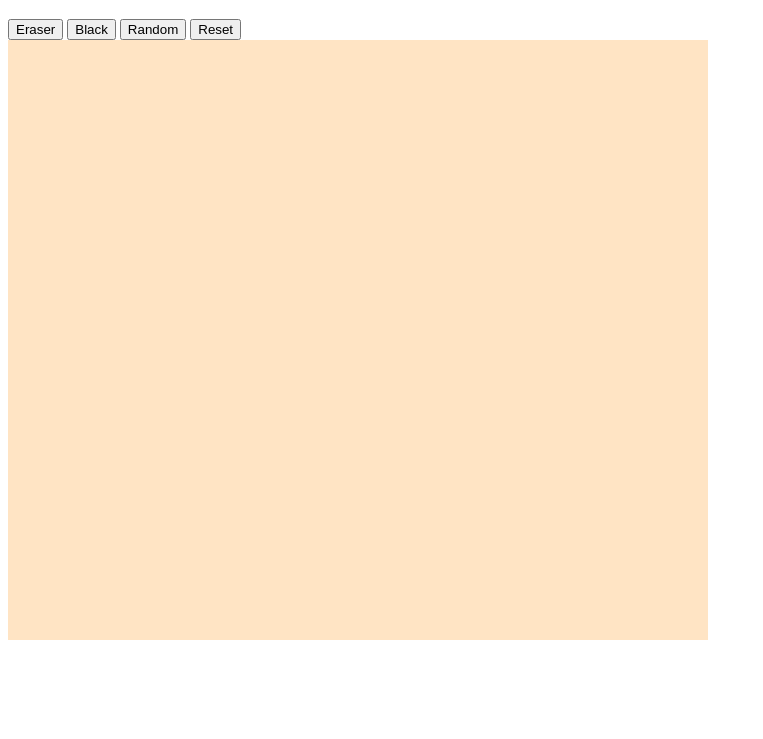
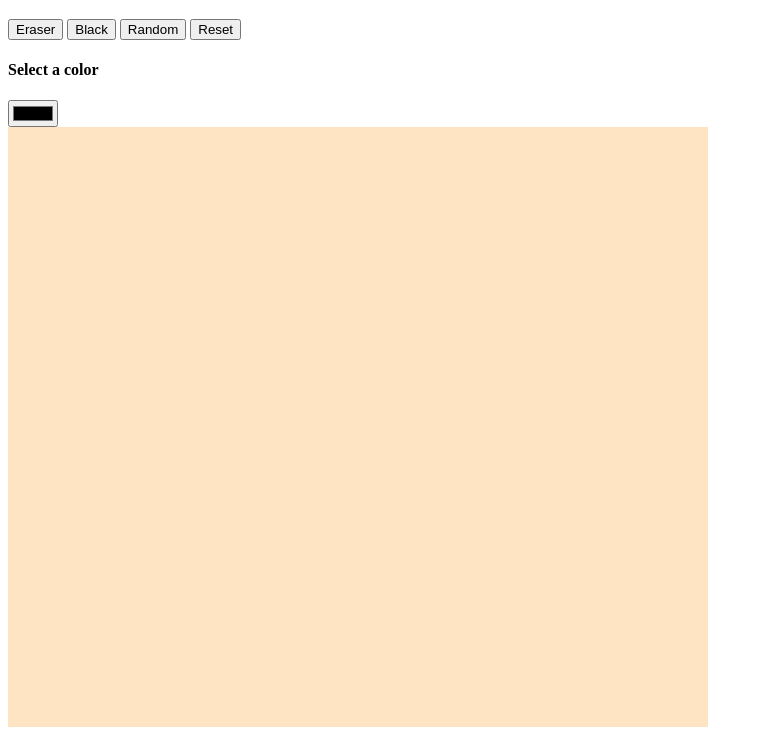
Before and after one commit to Chiemezuo/etch-a-sketch, a plain HTML site: page index.html in a window 1280 px wide. Shown: the part 61-800 px from the top of the page, without its empty margins (0-763 px from the left). Drawn offline with Linux system fonts and the light colour scheme.

Commit message:
Add a color picker tool

```diff
--- a/index.html
+++ b/index.html
@@ -14,8 +14,11 @@
   <button class="black">Black</button>
   <button class="rainbow">Random</button>
   <button class="reset">Reset</button>
+  <div>
+    <h4>Select a color</h4>
+    <input id="color-picker" type="color"></div>
+  </div>
   <div class="container">
-
   </div>
 </body>
 </html>
--- a/index.js
+++ b/index.js
@@ -5,6 +5,7 @@ const eraseButton = document.querySelector('.eraser')
 const backToBlack = document.querySelector('.black')
 const reset = document.querySelector('.reset')
 const randomColor = document.querySelector('.rainbow')
+let picker = document.querySelector('#color-picker')
 
 let hoverColor = 'black'
 
@@ -44,6 +45,12 @@ function divMaker(num) {
       })
     })
 
+    picker.addEventListener('input', function(e) {
+      square.addEventListener('mouseenter', function(e) {
+        e.target.style.backgroundColor = picker.value
+      })
+    })
+
     container.appendChild(square)
   }
 }
```
